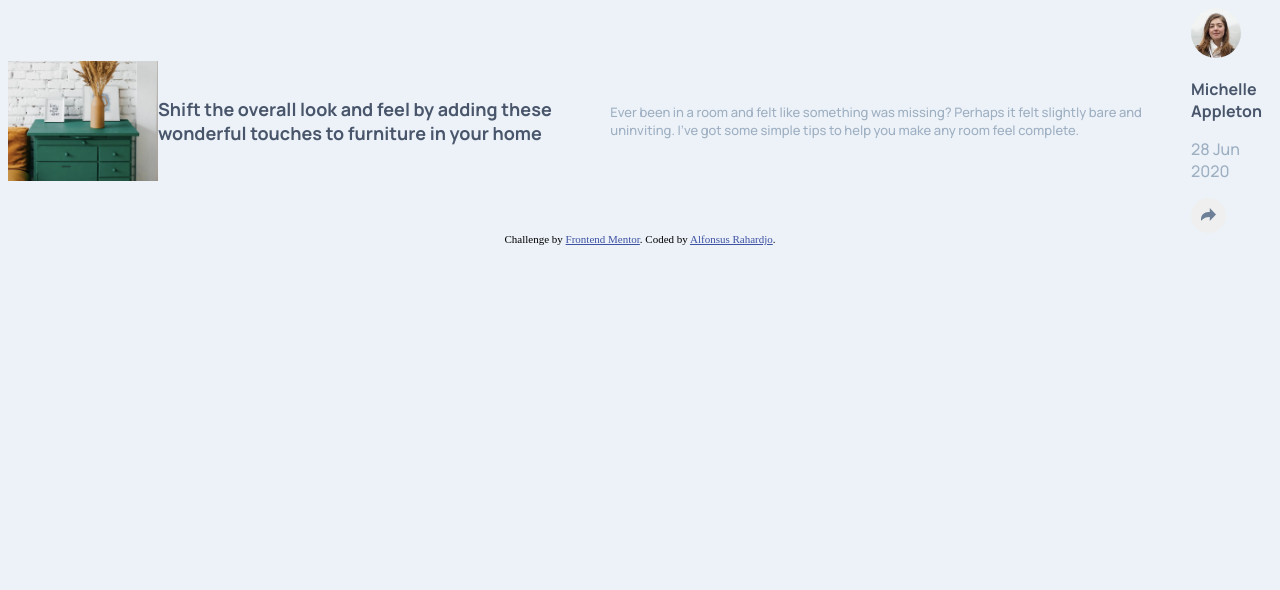
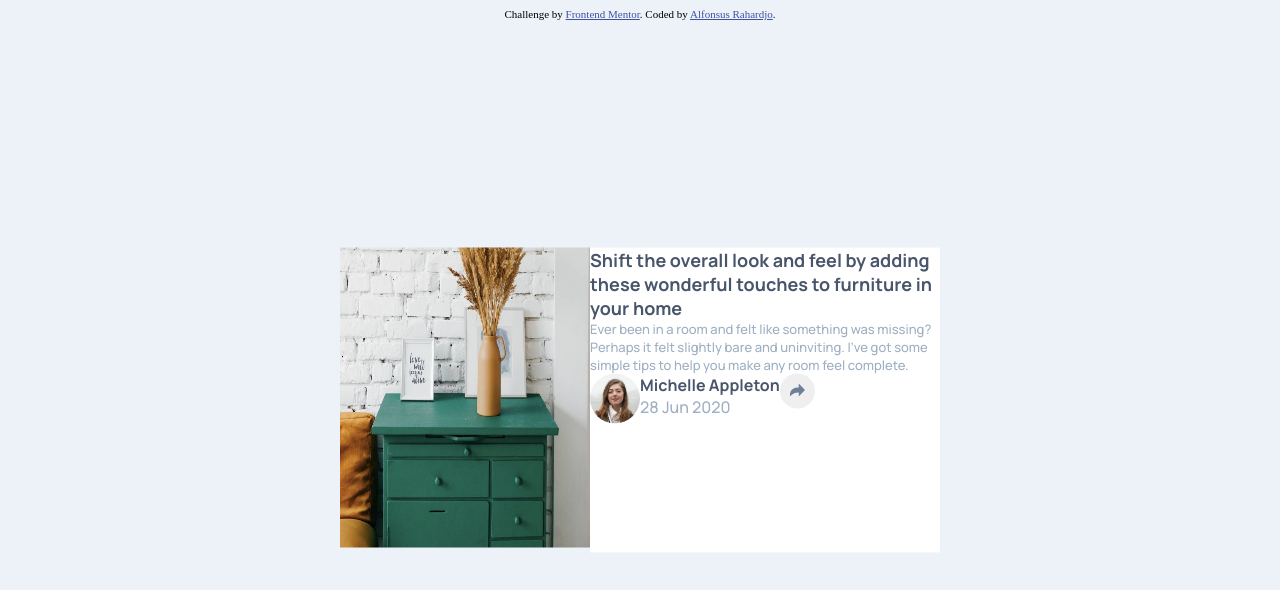
Before and after one commit to alfiekadalfie/article-preview, a plain HTML site: page index.html in a window 1280 px wide. Drawn offline with Linux system fonts and the light colour scheme.

Commit message:
slight modification of layout

```diff
--- a/index.css
+++ b/index.css
@@ -1,7 +1,7 @@
 .attribution { font-size: 11px; text-align: center;}
 .attribution a { color: hsl(228, 45%, 44%); }
 
-p{
+div{
   font-family: Manrope, Arial;
 }
 
@@ -10,13 +10,29 @@ p{
 }
 
 .container{
-  align-items: center;
+
+  border-width: 2px;
+  border-color: black;
   display: flex;
+  width: 600px;
+  margin: 0;
+  position: absolute;
+  top: 50%;
+  left: 50%;
+  -ms-transform: translate(-50%, -50%);
+  transform: translate(-50%, -50%);
+
+}
+
+.second-part{
+  background-color: white;
+  border-color: black;
 
 }
 
 .drawers{
-  width: 150px;
+  width: 250px;
+  height: 300px;
 }
 
 .header{
@@ -28,6 +44,11 @@ p{
 .caption{
   color: hsl(212, 23%, 69%);
   font-size: 13px;
+}
+
+.info{
+  display: flex;
+
 }
 
 .pfp{
--- a/index.html
+++ b/index.html
@@ -15,27 +15,37 @@
 <body style="background-color: hsl(210, 46%, 95%);">
 
   <div class="container">
+    <div>
       <img class="drawers" src="images/drawers.jpg">
+    </div>
 
-    <p class="header">
+    <div class="second-part">
+      <div class="header">
       Shift the overall look and feel by adding these wonderful
       touches to furniture in your home
-    </p>
+      </div>
 
-    <p class="caption">
+      <div class="caption">
       Ever been in a room and felt like something was missing? Perhaps
       it felt slightly bare and uninviting. I've got some simple tips
       to help you make any room feel complete.
-    </p>
+      </div>
 
       <div class="info">
+        <div>
           <img class="pfp" src="images/avatar-michelle.jpg">
-      <p class="author">Michelle Appleton</p>
-      <p class="date">28 Jun 2020</p>
+        </div>
 
+        <div>
+          <div class="author">Michelle Appleton</div>
+          <div class="date">28 Jun 2020</div>
+        </div>
+
+        <div>
           <button id="share" class="share-button">
             <img src="images/icon-share.svg">
           </button>
+        </div>
       </div>
 
       <!--add display class after done styling-->
@@ -44,6 +54,7 @@
         <img src="images/icon-facebook.svg">
         <img src="images/icon-twitter.svg">
         <img src="images/icon-pinterest.svg">
+      </div>
     </div>
 
   </div>
```
Lines whose indentation alone changed are shown as unchanged.
